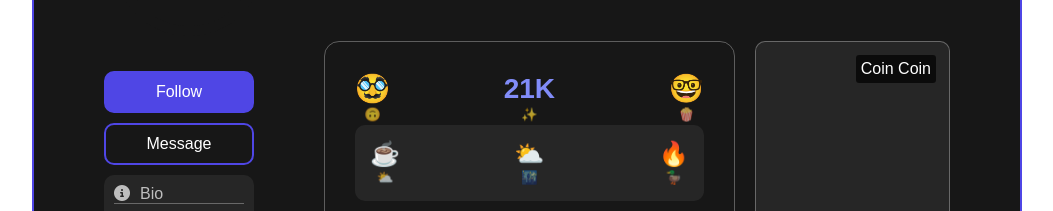
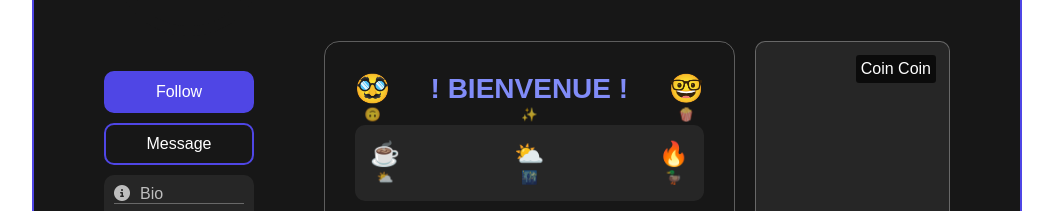
Before and after one commit to amayes93/Amyes93, a plain HTML site: page public/index.html in a window 1280 px wide. Shown: the part 316-527 px from the top of the page, without its empty margins (113-1166 px from the left). Drawn offline with Linux system fonts and the light colour scheme; files that its build step writes are made by us from their sources.

Commit message:
Update index.html

```diff
--- a/public/index.html
+++ b/public/index.html
@@ -48,7 +48,7 @@
                                 <small class="title">🙃</small>
                             </section>
                             <section class="data-item">
-                                <h3 class="value">21K</h3>
+                                <h3 class="value">! BIENVENUE ! </h3>
                                 <small class="title">✨</small>
                             </section>
                             </section>
```
